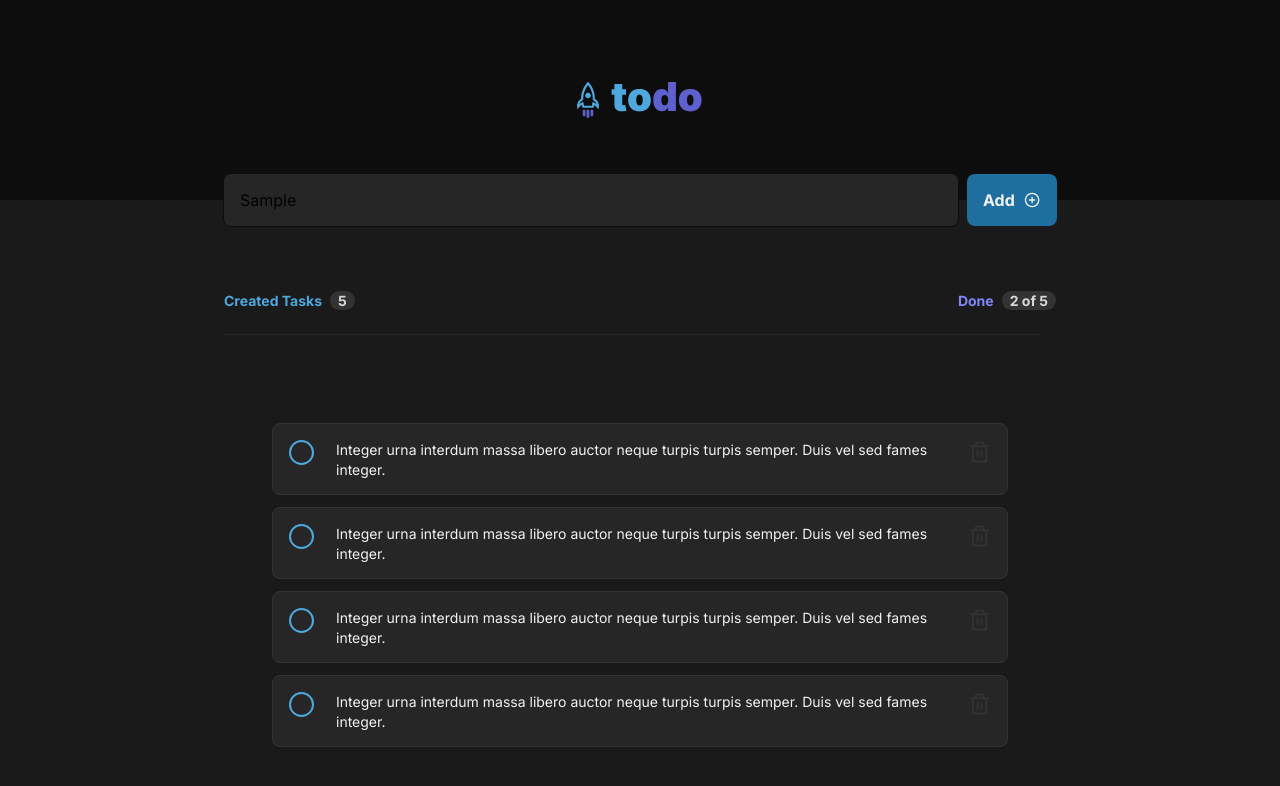
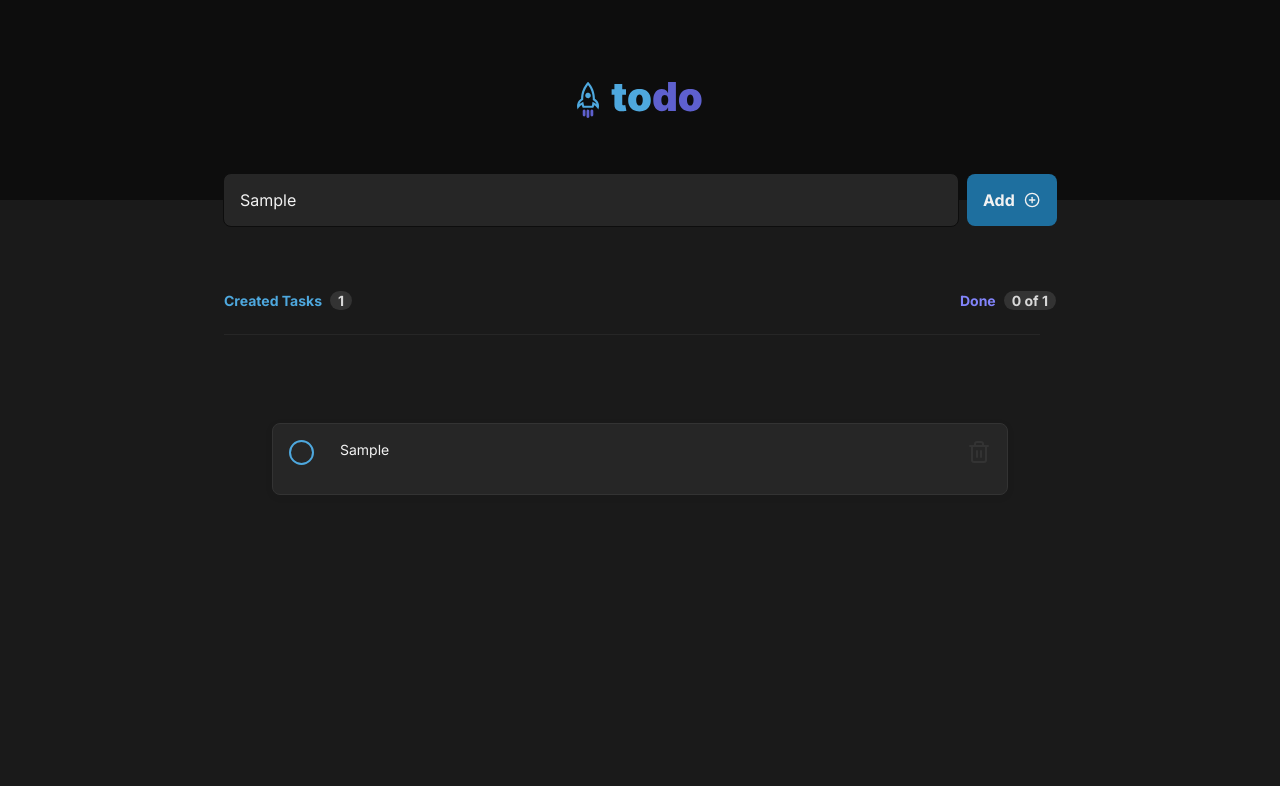
Before and after one commit to arubesu/todo, a Next.js app: page / in a window 1280 px wide. Both pictures are taken after typing "Sample" into the empty fields and a click on the button "Add". Shown: the top 786 px of the page. Built offline with nearby package versions, Linux system fonts and the light colour scheme.

Commit message:
feat: allow to add and delete tasks

```diff
--- a/components/EmptyTaskBox.module.css
+++ b/components/EmptyTaskBox.module.css
@@ -1,3 +1,16 @@
+.emptyMessage {
+    font-weight: 700;
+    line-height: 140%;
+    text-align: center;
+    color: var(--gray-300);
+    margin-bottom: .5rem;
+}
+
+.emptyMessage + .emptyMessage {
+    font-weight: normal;
+    color: var(--gray-300);
+}
+
 .icon{
     margin-bottom: 1rem;
 }
--- a/components/TaskArea.tsx
+++ b/components/TaskArea.tsx
@@ -1,22 +1,89 @@
+import { ChangeEvent, useState } from 'react';
 import styles from './TaskArea.module.css';
-import { TaskList } from './TaskList';
+import { TaskInput } from './TaskInput';
+import { TaskItem, TaskList } from './TaskList';
+
 
 export const TaskArea: React.FC = () => {
+
+    const [newTask, setNewTask] = useState('')
+    const [tasks, setTasks] = useState<TaskItem[]>([])
+
+    const createdTasksCount = tasks.length;
+    const doneTasksCount = tasks.filter(t => t.isDone).length;
+    const isEmptyTask = tasks.length === 0;
+
+    const handleNewTaskChange = (event: ChangeEvent<HTMLInputElement>) => {
+        const task = event.target.value;
+        setNewTask(task);
+    }
+
+    const createNewTask = (description: string) => (
+        {
+            id: crypto.randomUUID(),
+            description,
+            isDone: false,
+        }
+    )
+
+    const handleAddNewTask = () => {
+        setTasks([
+            ...tasks,
+            createNewTask(newTask)
+        ]);
+    }
+
+    const handleCompleteTask = (task: TaskItem) => {
+        const taskCompletedIndex = tasks.findIndex(t => t.id === task.id);
+
+        let newTasks = [...tasks];
+
+        newTasks[taskCompletedIndex] = {
+            ...task,
+            isDone: true,
+        }
+
+        setTasks(newTasks);
+    }
+
+    const handleDeleteTask = (taskId: string) => {
+        const tasksWithoutDeletedOne = tasks.filter(t => t.id !== taskId);
+        setTasks(tasksWithoutDeletedOne);
+    }
+
     return (
+        <>
+            <TaskInput
+                content={newTask}
+                onTaskChange={handleNewTaskChange}
+                onAddNewTask={handleAddNewTask}
+            />
             <section className={styles.container}>
 
                 <div className={styles.tasksStatusContainer}>
                     <div className={styles.createdTasksContainer}>
                         <p>Created Tasks</p>
-                    <span className={styles.tasksCounter}>5</span>
+                        <span className={styles.tasksCounter}>{createdTasksCount}</span>
                     </div>
                     <div className={styles.doneTasksContainer}>
                         <p>Done</p>
-                    <span className={styles.tasksCounter}>2 of 5</span>
+                        <span className={styles.tasksCounter}>
+                            {
+                                isEmptyTask ? "0" :
+                                    <>
+                                        {doneTasksCount} of {createdTasksCount}
+                                    </>
+                            }
+                        </span>
                     </div>
                 </div>
                 <hr />
-            <TaskList />
+                <TaskList
+                    tasks={tasks}
+                    onCompleteTask={handleCompleteTask}
+                    onDeleteTask={handleDeleteTask}
+                />
             </section>
+        </>
     )
 }
--- a/components/TaskInput.module.css
+++ b/components/TaskInput.module.css
@@ -7,7 +7,8 @@
 }
 
 .container > input {
-   display: flex;
+    color: var(--gray-100);
+    display: flex;
     flex-direction: row;
     align-items: center;
     padding: 1rem;
--- a/components/TaskInput.tsx
+++ b/components/TaskInput.tsx
@@ -1,9 +1,25 @@
-import React from 'react';
+import React, { ChangeEvent, InputHTMLAttributes } from 'react';
 
 import styles from './TaskInput.module.css';
 import { PlusCircle } from "react-feather";
 
-export const TaskInput: React.FC = () => {
+type TaskItem = {
+    id: string;
+    description: string
+    isDone: boolean
+}
+
+interface TaskInputProps {
+    content: string;
+    onTaskChange: (event: ChangeEvent<HTMLInputElement>) => void;
+    onAddNewTask: () => void;
+}
+
+export const TaskInput: React.FC<TaskInputProps> = ({
+    content,
+    onAddNewTask,
+    onTaskChange,
+}) => {
     return (
         <div className={styles.container}>
             <input
@@ -11,8 +27,10 @@ export const TaskInput: React.FC = () => {
                 name="add-task"
                 id="add-task"
                 placeholder='Add a new task'
+                onChange={onTaskChange}
+                maxLength={150}
             />
-            <button >
+            <button onClick={onAddNewTask} >
                 Add
                 <PlusCircle height={16} />
             </button>
--- a/components/TaskItem.module.css
+++ b/components/TaskItem.module.css
@@ -3,6 +3,7 @@
     padding: 1rem;
 
     align-items: flex-start;
+    justify-content: space-between;
     gap: 0.75rem;
 
     width: 46rem;
@@ -117,3 +118,8 @@
   background: var(--purple-dark);
   border: 2px solid var(--purple-dark);
 }
+
+.taskDescriptionContainer{
+  display: flex;
+  gap: 1rem;
+}
--- a/components/TaskItem.tsx
+++ b/components/TaskItem.tsx
@@ -1,27 +1,39 @@
 import { Trash2 } from 'react-feather';
 import styles from './TaskItem.module.css';
+import { TaskItem as TaskItemType } from './TaskList';
 
 interface TaskItemProps {
-    isDone: boolean;
-    description: string;
+    task: TaskItemType;
+    onCompleteTask: (task: TaskItemType) => void;
+    onDeleteTask: (taskID: string) => void;
 }
 
 export const TaskItem: React.FC<TaskItemProps> = ({
-    description,
-    isDone
+    task,
+    onCompleteTask,
+    onDeleteTask,
 }) => {
-    const checkMarkStyle = isDone ? styles.done : styles.todo;
+    const {
+        description,
+        id
+    } = task;
 
     return (
         <li
             key={description}
             className={styles.listItem}>
-            <label className={styles.checkboxContainer}>
-                <input type="checkbox" name="task" id="" />
-                <span className={styles.checkmark}></span>
-            </label>
-            <p className={styles.taskDescription}>Integer urna interdum massa libero auctor neque turpis turpis semper. Duis vel sed fames integer.</p>
-            <Trash2 width={24} height={24} />
+            <div className={styles.taskDescriptionContainer}>
+                <label className={styles.checkboxContainer}>
+                    <input type="checkbox" name="task" id="" />
+                    <span className={styles.checkmark}></span>
+                </label>
+                <p className={styles.taskDescription}>
+                    {
+                        description
+                    }
+                </p>
+            </div>
+            <Trash2 width={24} height={24} onClick={() => onDeleteTask(id)} />
         </li>
     )
 }
--- a/components/TaskList.module.css
+++ b/components/TaskList.module.css
@@ -7,20 +7,6 @@
     line-height: 1.5rem;
 }
 
-.tasksListContainer .emptyMessage p:nth-of-type(1){
-    font-weight: 700;
-    line-height: 140%;
-    text-align: center;
-    color: var(--gray-300);
-    margin-bottom: .5rem;
-}
-
-.tasksListContainer .emptyMessage p:nth-of-type(2){
-    line-height: 140%;
-    text-align: center;
-    color: var(--gray-300);
-}
-
 .tasksListContainer ul{
     list-style-type: none;
     display: flex;
--- a/components/TaskList.tsx
+++ b/components/TaskList.tsx
@@ -1,31 +1,57 @@
+import { type } from 'os';
 import React from 'react';
 import { EmptyTaskBox } from './EmptyTaskBox';
 import { TaskItem } from './TaskItem';
 
 import styles from './TaskList.module.css';
 
-export const TaskList: React.FC = () => {
+export type TaskItem = {
+    id: string;
+    description: string
+    isDone: boolean
+}
+
+interface TaskListProps {
+    tasks: TaskItem[];
+    onCompleteTask: (task: TaskItem) => void;
+    onDeleteTask: (taskId: string) => void;
+}
+
+export const TaskList: React.FC<TaskListProps> = ({
+    tasks,
+    onCompleteTask,
+    onDeleteTask,
+}) => {
+
+    const isEmpty = tasks.length === 0;
+
+    let tasksToRender = tasks.map((task) => {
+        const {
+            description,
+            id,
+            isDone
+        } = task;
+        return (
+            <TaskItem
+                key={id}
+                task={task}
+                onCompleteTask={onCompleteTask}
+                onDeleteTask={onDeleteTask}
+            />
+        )
+    })
+
     return (
         <div className={styles.tasksListContainer}>
-            <ul>
-                <TaskItem
-                    description='Integer urna interdum massa libero auctor neque turpis turpis semper. Duis vel sed fames integer.'
-                    isDone={false}
-                />
-                <TaskItem
-                    description='Integer urna interdum massa libero auctor neque turpis turpis semper. Duis vel sed fames integer.'
-                    isDone={false}
-                />
-                <TaskItem
-                    description='Integer urna interdum massa libero auctor neque turpis turpis semper. Duis vel sed fames integer.'
-                    isDone={true}
-                />
-                <TaskItem
-                    description='Integer urna interdum massa libero auctor neque turpis turpis semper. Duis vel sed fames integer.'
-                    isDone={true}
-                />
-            </ul>
-            {/* <EmptyTaskBox /> */}
+            {
+                isEmpty ?
+                    <EmptyTaskBox /> :
+                    <ul>
+                        {
+                            tasksToRender
+                        }
+                    </ul>
+            }
         </div>
     );
 }
--- a/pages/index.tsx
+++ b/pages/index.tsx
@@ -8,7 +8,6 @@ export default function Home() {
     <>
       <Header />
       <main>
-        <TaskInput />
         <TaskArea />
       </main>
     </>
```
Also changed, not shown: styles/Home.module.css (added). Lines whose indentation alone changed are shown as unchanged.
